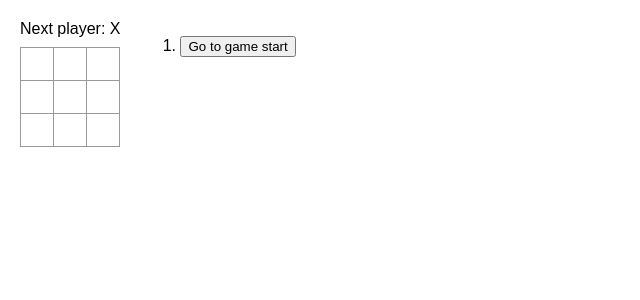
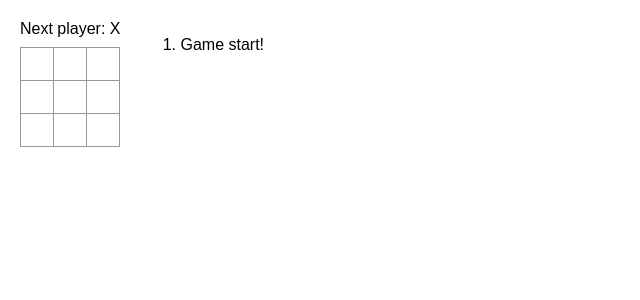
Before and after one commit to thienan2003bt/awp-tic-tac-toe, a React (Create React App) app: page / in a window 1280 px wide. Shown: the top 300 px of the page, without its empty margins (0-640 px from the left). Built offline with nearby package versions, Linux system fonts and the light colour scheme.

Commit message:
2: Completed task1: For the current move only, show “You are at move #…” instead of a button.

```diff
--- a/src/pages/HomePage.jsx
+++ b/src/pages/HomePage.jsx
@@ -18,19 +18,14 @@ function HomePage(props) {
         setCurrentMove(nextMove);
     }
 
-    const moves = history.map((squares, move) => {
-        let description;
-        if (move > 0) {
-            description = 'Go to move #' + move;
-        } else {
-            description = 'Go to game start';
+    function generateHistoryDescription(moveId) {
+        if(moveId === 0) {
+            return 'Game start!';
+        } else if(moveId === currentMove) {
+            return `You are at move #${moveId}`
         }
-        return (
-        <li key={move}>
-            <button onClick={() => jumpTo(move)}>{description}</button>
-        </li>
-        );
-    });
+        return `Go to move #${moveId}`;
+    }
 
     return (
         <div className="game">
@@ -38,7 +33,20 @@ function HomePage(props) {
                 <GameBoard xIsNext={xIsNext} squares={currentSquares} onPlay={handlePlay} />
             </div>
             <div className="game-info">
-                <ol>{moves}</ol>
+                <ol>
+                {history.map((squares, move) => {
+                    const description = generateHistoryDescription(move);
+                    return (
+                        <li key={move}>
+                            {move === currentMove
+                            ? <span>{description}</span>
+                            : <button onClick={() => jumpTo(move)}>{description}</button>
+                            }
+                        </li>
+                    );
+                    })
+                }
+                </ol>
             </div>
         </div>
     );
```
